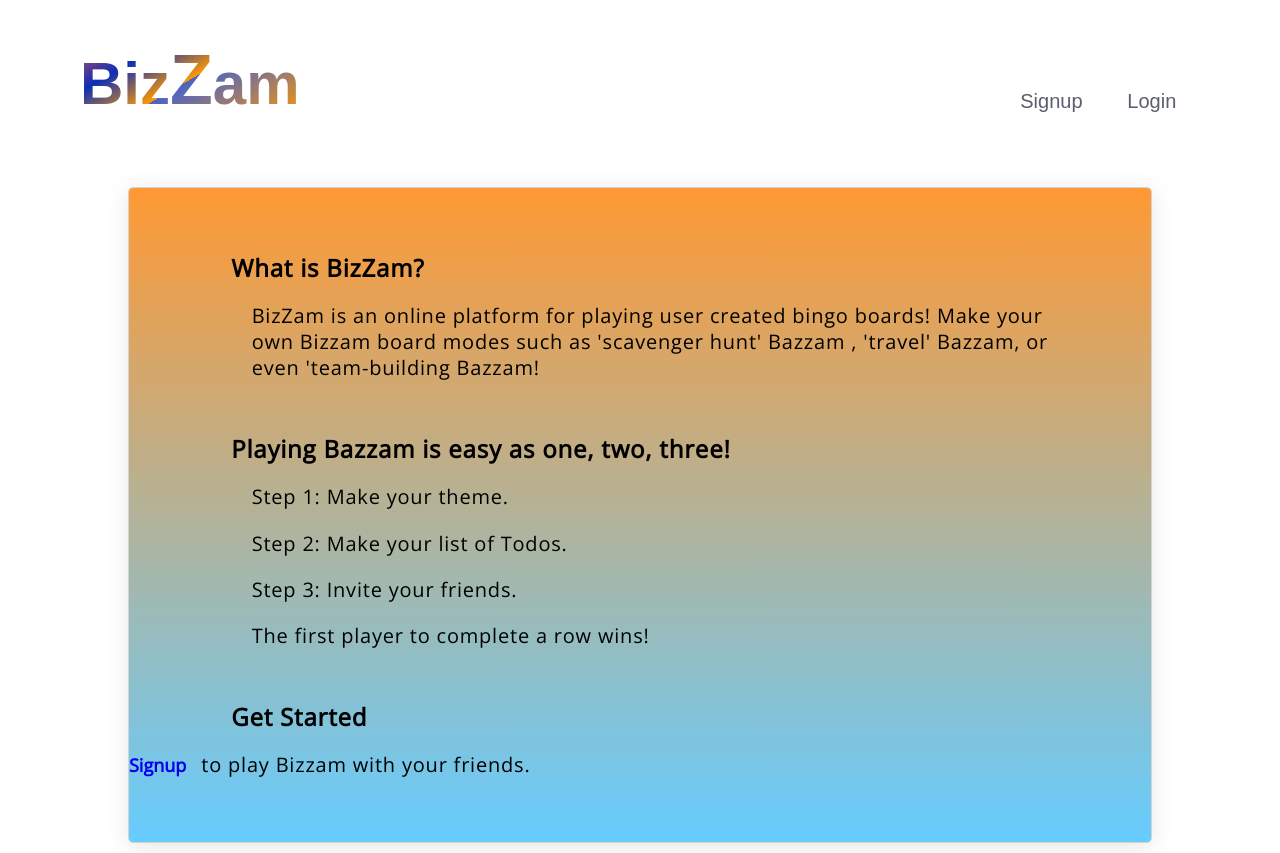
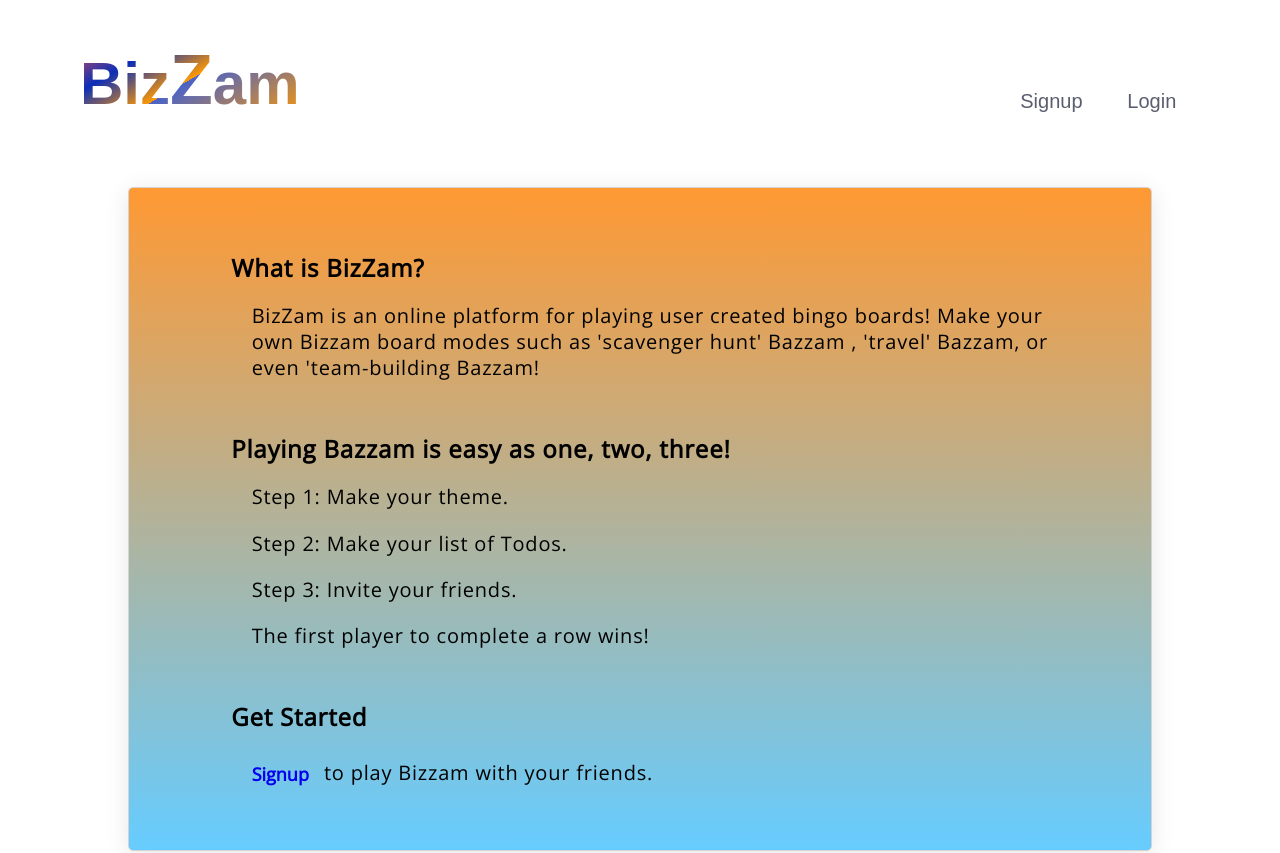
Before and after one commit to nerochen25/bizzam-flex-project, a React (Create React App) app in the folder frontend/: page /#/ in a window 1280 px wide. Shown: the top 853 px of the page. Built offline with nearby package versions, Linux system fonts and the light colour scheme; a web font is replaced by a local one.

Commit message:
Update CSS improvement to spacing on splash and login screen

```diff
--- a/frontend/src/components/main/main_page.css
+++ b/frontend/src/components/main/main_page.css
@@ -50,11 +50,11 @@
     letter-spacing: .8px;
 }
 
-.main-page-link{
+.main-page-links{
     display: flex;
     flex-direction: row;
-    /* margin-top: 28px; */
-    /* margin-left: 12%; */
+    margin-top: 28px;
+    margin-left: 12%;
 }
 
 .links1{
--- a/frontend/src/components/session/signup_form.css
+++ b/frontend/src/components/session/signup_form.css
@@ -119,7 +119,7 @@
     text-align: center;
     text-decoration: none;
     align-items: flex-start;
-    margin-left: 60px;
+    margin-left: 85px;
 }
 
 .login-btn:hover{
```
